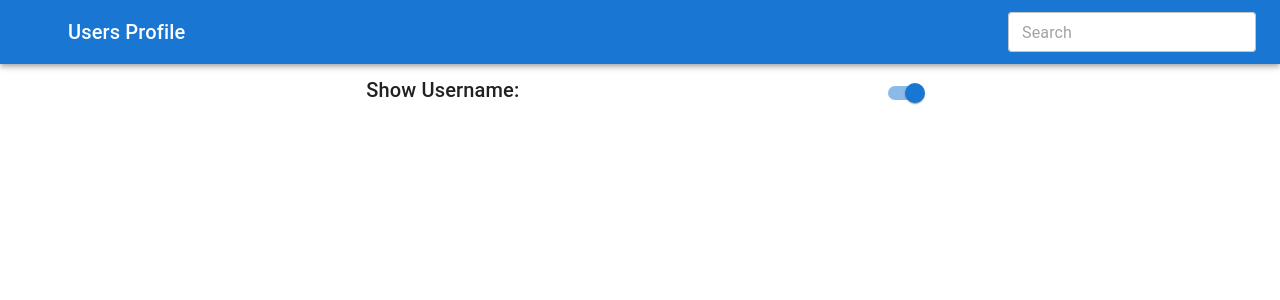
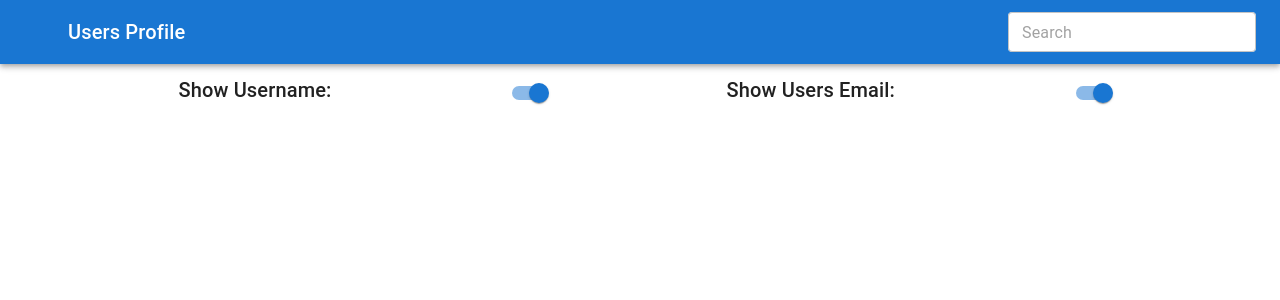
Before and after one commit to TeodorStevanovic/mui-demo, a React (Vite) app: page /settings in a window 1280 px wide. Shown: the top 300 px of the page. Built offline with nearby package versions, Linux system fonts and the light colour scheme; some icons are missing.

Commit message:
add email visibility setting to user dialog

```diff
--- a/src/Layout.jsx
+++ b/src/Layout.jsx
@@ -7,6 +7,7 @@ const Layout = () => {
   const [anchorEl, setAnchorEl] = useState(null);
   const [searchTerm, setSearchTerm] = useState("");
   const [showUsername, setShowUsername] = useState(true);
+  const [showUserEmail, setShowUserEmail] = useState(true);
 
   const handleOpenMenu = (e) => {
     setAnchorEl(e.currentTarget);
@@ -26,7 +27,15 @@ const Layout = () => {
         searchTerm={searchTerm}
         setSearchTerm={setSearchTerm}
       />
-      <Outlet context={{searchTerm, showUsername, setShowUsername}} />
+      <Outlet
+        context={{
+          searchTerm,
+          showUsername,
+          setShowUsername,
+          showUserEmail,
+          setShowUserEmail,
+        }}
+      />
     </>
   );
 };
--- a/src/components/UserDialog.jsx
+++ b/src/components/UserDialog.jsx
@@ -1,14 +1,17 @@
 import React from "react";
 import { Dialog, DialogTitle, DialogContent, Typography } from "@mui/material";
 
-const UserDialog = ({ openDialog, handleClose, selectUser }) => {
+const UserDialog = ({ openDialog, handleClose, selectUser, showUserEmail }) => {
   return (
     <Dialog open={openDialog} onClose={handleClose}>
       <DialogTitle>About user:</DialogTitle>
       <DialogContent
         sx={{ display: "flex", flexDirection: "column", gap: "10px" }}
       >
-        <Typography> E-mail: {selectUser?.email} </Typography>
+        <Typography>
+          {" "}
+          E-mail: {showUserEmail ? selectUser?.email : "E-mail is hidden."}{" "}
+        </Typography>
         <Typography>Phone Number: {selectUser?.phone} </Typography>
         <Typography>
           Address: {selectUser?.address.street} / {selectUser?.address.city}
--- a/src/pages/Settings.jsx
+++ b/src/pages/Settings.jsx
@@ -3,7 +3,8 @@ import { useOutletContext } from "react-router-dom";
 import React from "react";
 
 const Settings = () => {
-  const { showUsername, setShowUsername } = useOutletContext();
+  const { showUsername, setShowUsername, showUserEmail, setShowUserEmail } =
+    useOutletContext();
   return (
     <Box
       sx={{
@@ -19,6 +20,12 @@ const Settings = () => {
         checked={showUsername}
         onChange={() => setShowUsername((prev) => !prev)}
       />
+
+      <Typography variant="h6">Show Users Email:</Typography>
+      <Switch
+        checked={showUserEmail}
+        onChange={() => setShowUserEmail((prev) => !prev)}
+      />
     </Box>
   );
 };
--- a/src/pages/User.jsx
+++ b/src/pages/User.jsx
@@ -9,7 +9,7 @@ const User = () => {
   const [selectUser, setSelectUser] = useState(null);
   const [openDialog, setOpenDialog] = useState(false);
 
-  const {searchTerm, showUsername} = useOutletContext();
+  const {searchTerm, showUsername, showUserEmail} = useOutletContext();
 
   useEffect(() => {
     fetch("https://jsonplaceholder.typicode.com/users")
@@ -53,6 +53,7 @@ const User = () => {
         openDialog={openDialog}
         handleClose={handleClose}
         selectUser={selectUser}
+        showUserEmail={showUserEmail}
       />
     </Box>
   );
```
